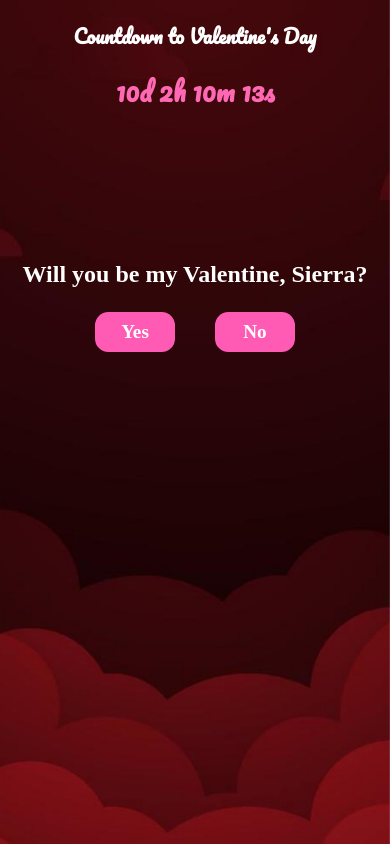
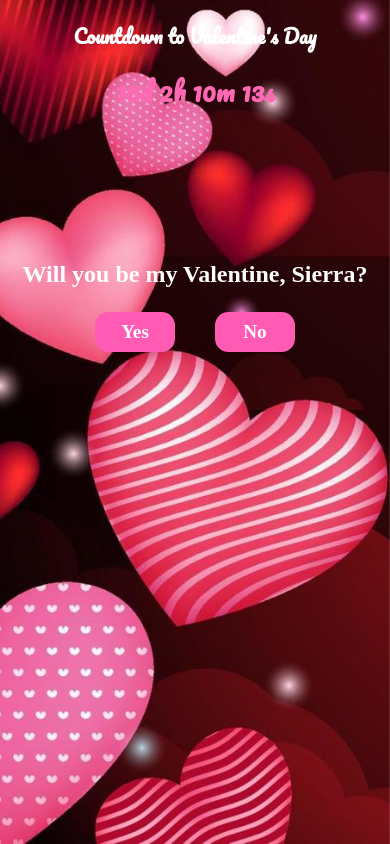
Before and after one commit to eddie-an/Valentines, a React (Create React App) app: page / in a window 390 px wide. Built offline with nearby package versions, Linux system fonts and the light colour scheme.

Commit message:
changes to background for small screen

```diff
--- a/src/index.css
+++ b/src/index.css
@@ -269,13 +269,8 @@ button:hover {
 
 
 @media only screen and (max-width: 700px) {
-
   .App {
-    display: flex;
-    flex-direction: column;
-    width: 100%;
-    min-height: 100vh;
-    background: no-repeat center fixed url("../public/background.jpg");
+    background: no-repeat left center fixed url("../public/background.jpg");
     background-size: cover;
   }
 
```
